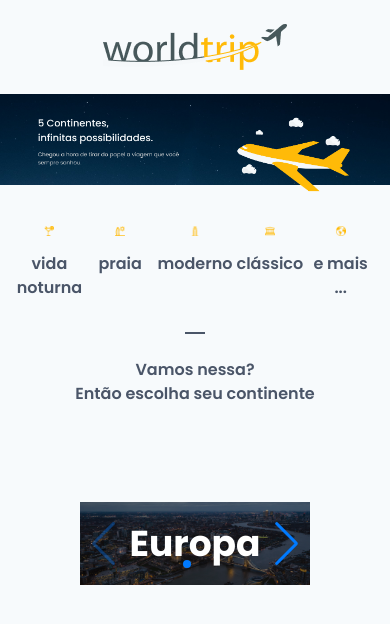
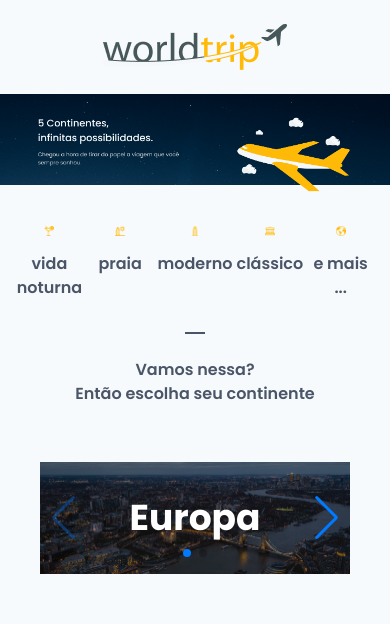
Before and after one commit to NakajimaDaniel/desafio07-ignite-chakraui, a Next.js app: page / in a window 390 px wide. Shown: the top 624 px of the page. Built offline with nearby package versions, Linux system fonts and the light colour scheme.

Commit message:
margin responsive adj

```diff
--- a/src/components/Carousel/index.tsx
+++ b/src/components/Carousel/index.tsx
@@ -27,7 +27,7 @@ SwiperCore.use([Pagination,Navigation]);
 
 export function Carousel() {
   return (
-    <Flex justify="center" m="20" >
+    <Flex justify="center" mt={['10','15', '15']} ml={['10']} mr={['10']} mb={['20']} >
         <Swiper  navigation={true}  slidesPerView={1}  centeredSlides={true} pagination={{
       "clickable": true}}>
           <SwiperSlide>
```
